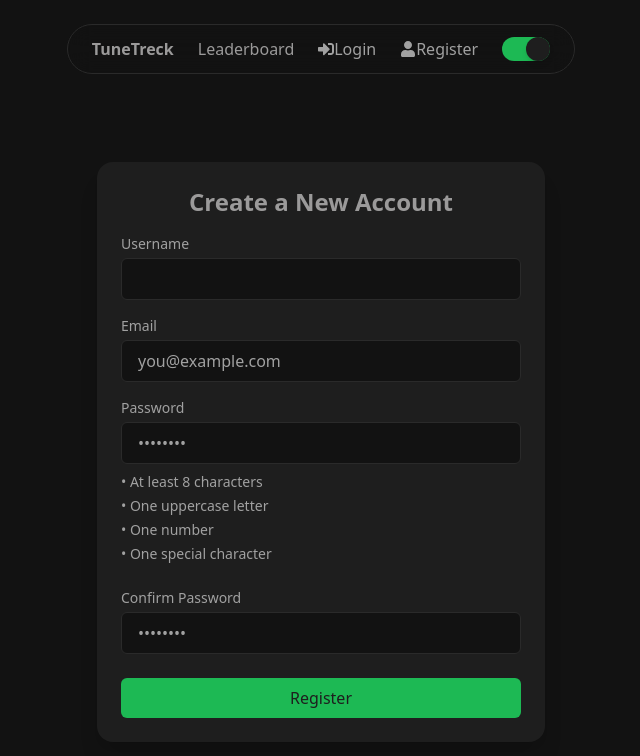
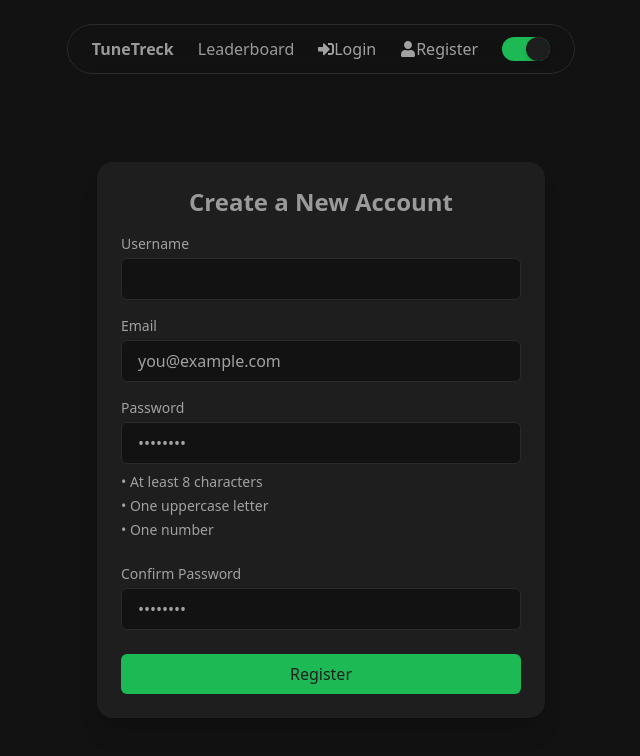
Before and after one commit to BVasilev727/Tune-Treck-Frontend, a React (Create React App) app: page /register in a window 1280 px wide. Shown: the top 756 px of the page, without its empty margins (319-959 px from the left). Built offline with nearby package versions, Linux system fonts and the light colour scheme; no server answers.

Commit message:
password requirements

```diff
--- a/src/components/Register.jsx
+++ b/src/components/Register.jsx
@@ -46,7 +46,6 @@ const Register = () => {
       length: pw.length >= 8,
       uppercase: /[A-Z]/.test(pw),
       number: /[0-9]/.test(pw),
-      special: /[!@#$%^&*(),.?":{}|<>]/.test(pw),
     })
   }
 
@@ -192,7 +191,6 @@ const Register = () => {
                     : "text-[var(--color-text-alt)]"
                 }
               >
-                {requirements.special ? "✓" : "•"} One special character
               </li>
             </ul>
           </div>
```
